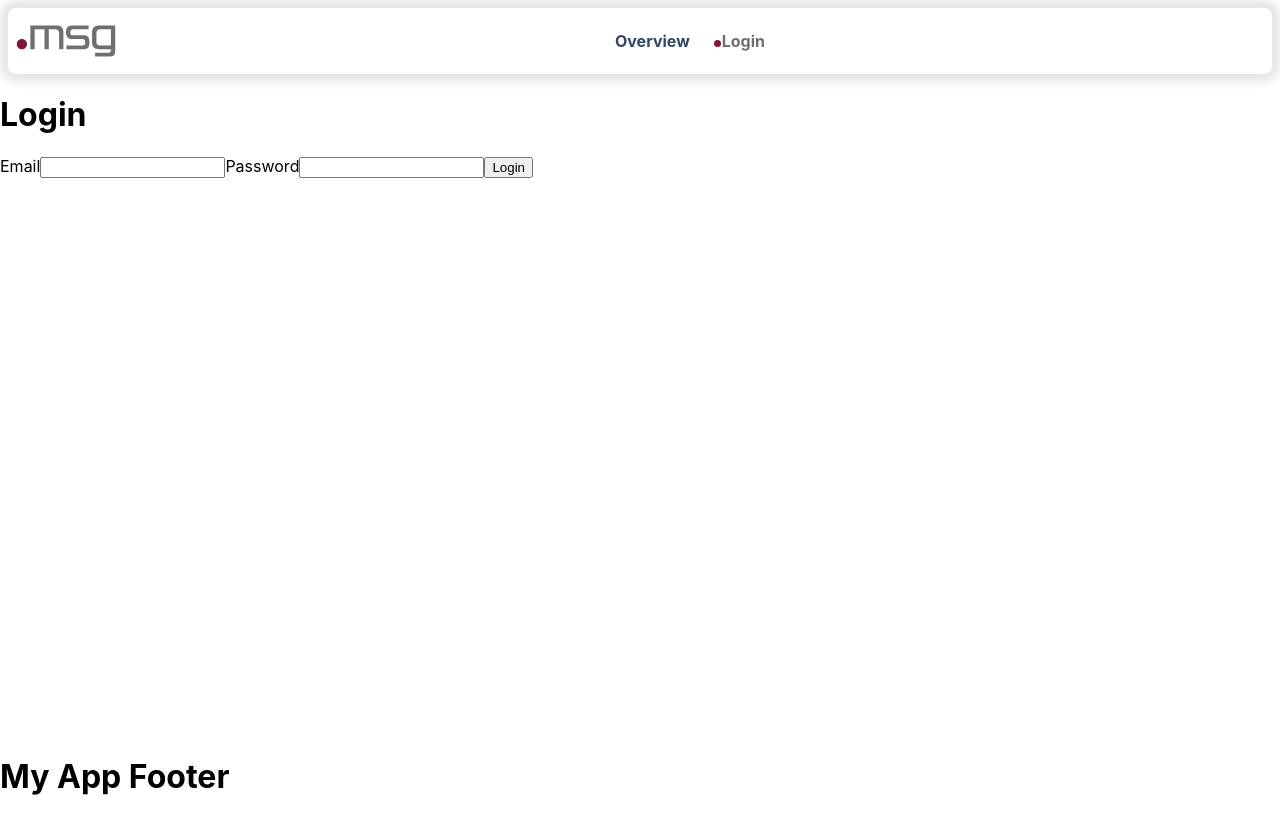
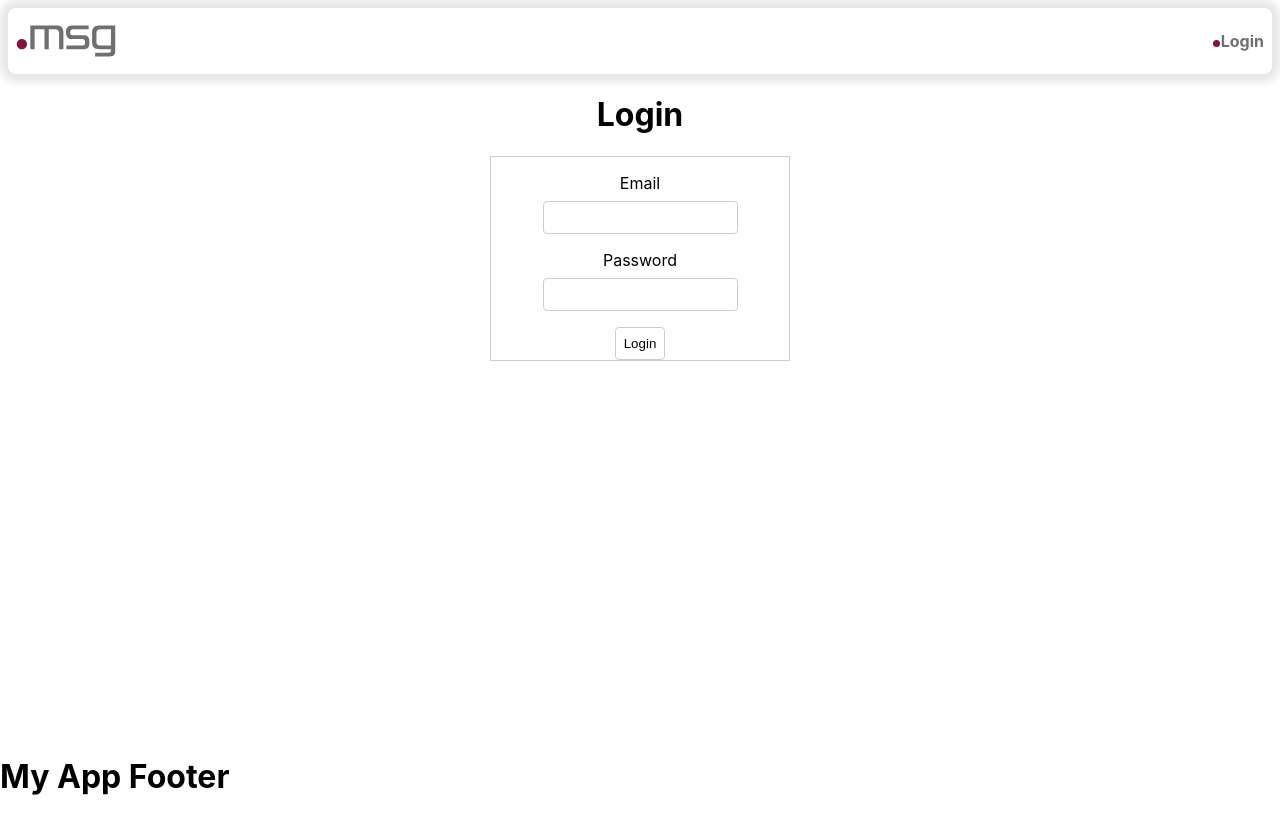
Before and after one commit to TayBone2305/mitarbeiterprofile-fuer-die-projekteinsatzplanung, a Next.js app in the folder fe/: page /login in a window 1280 px wide. Built offline with nearby package versions, Linux system fonts and the light colour scheme.

Commit message:
Style header and conditionally show nav - export user role  - create overview page from formaer index page  - WIP:style login form

```diff
--- a/fe/components/Header.tsx
+++ b/fe/components/Header.tsx
@@ -3,19 +3,42 @@ import Link from 'next/link';
 import styled from 'styled-components';
 import msgLogo from '../assets/msg-logo.svg';
 import { useUser } from '../context/user';
+import { Role } from '../data/user';
 
 const Header: React.FC<{ pathName: string }> = ({ pathName }) => {
 	const { user } = useUser();
 
 	const navLinks = [
-		{
-			name: 'Overview',
-			href: '/',
-		},
-		{
-			name: !user ? 'Login' : 'Logout',
-			href: !user ? '/login' : '/logout',
-		},
+		...(user?.role === Role.ADMIN
+			? [
+					{
+						name: 'Overview',
+						href: '/overview',
+					},
+			  ]
+			: []),
+		...(user?.role === Role.GUEST || user?.role === Role.USER
+			? [
+					{
+						name: 'My Profile',
+						href: '/profile',
+					},
+			  ]
+			: []),
+
+		...(!user
+			? [
+					{
+						name: 'Login',
+						href: '/login',
+					},
+			  ]
+			: [
+					{
+						name: 'Logout',
+						href: '/logout',
+					},
+			  ]),
 	];
 
 	return (
@@ -32,7 +55,7 @@ const Header: React.FC<{ pathName: string }> = ({ pathName }) => {
 			</Nav>
 
 			{user && (
-				<>
+				<LoggedInUserContainer>
 					<LoggedInAs>
 						Du bist eingeloggt als <span>{user.email}</span>
 					</LoggedInAs>
@@ -45,7 +68,7 @@ const Header: React.FC<{ pathName: string }> = ({ pathName }) => {
 							height={40}
 						/>
 					</Link>
-				</>
+				</LoggedInUserContainer>
 			)}
 		</MyHeader>
 	);
@@ -56,6 +79,7 @@ export default Header;
 const MyHeader = styled.header`
 	display: flex;
 	align-items: center;
+	justify-content: space-between;
 	background-color: ${(props) => props.theme.colors.white};
 	border-radius: 0.5rem;
 	margin: 0.5rem;
@@ -66,7 +90,7 @@ const MyHeader = styled.header`
 	z-index: 5;
 `;
 export const Nav = styled.nav`
-	flex: 1;
+	/* flex: 1; */
 	display: flex;
 	justify-content: center;
 	gap: 2rem;
@@ -101,6 +125,11 @@ export const Nav = styled.nav`
 	}
 `;
 
+const LoggedInUserContainer = styled.div`
+	display: flex;
+	align-items: center;
+`;
+
 const LoggedInAs = styled.p`
 	color: ${(props) => props.theme.colors.gray};
 	font-size: 0.8rem;
--- a/fe/data/user.ts
+++ b/fe/data/user.ts
@@ -11,7 +11,7 @@ export type UserType = {
 	hireDate: string;
 };
 
-const Role = {
+export const Role = {
 	ADMIN: 'admin',
 	USER: 'user',
 	GUEST: 'guest',
--- a/fe/pages/login.tsx
+++ b/fe/pages/login.tsx
@@ -1,5 +1,6 @@
 import { useRouter } from 'next/router';
 import { useState } from 'react';
+import styled from 'styled-components';
 import { useUser } from '../context/user';
 import { login as loginUser } from '../data/user';
 
@@ -24,7 +25,7 @@ const Login: React.FC = () => {
 	};
 
 	return (
-		<div>
+		<Container>
 			<h1>Login</h1>
 			<form onSubmit={login}>
 				<label htmlFor="email">Email</label>
@@ -46,8 +47,41 @@ const Login: React.FC = () => {
 				<button type="submit">Login</button>
 			</form>
 			{error && <p>{error}</p>}
-		</div>
+		</Container>
 	);
 };
 
 export default Login;
+
+const Container = styled.div`
+	max-width: 875px;
+	margin: 0 auto;
+	h1 {
+		text-align: center;
+	}
+	form {
+		display: flex;
+		flex-direction: column;
+		align-items: center;
+		max-width: 300px;
+		margin-inline: auto;
+		border: 1px solid #ccc;
+		label {
+			margin-top: 1rem;
+		}
+		input {
+			margin-top: 0.5rem;
+			padding: 0.5rem;
+			border: 1px solid #ccc;
+			border-radius: 4px;
+		}
+		button {
+			margin-top: 1rem;
+			padding: 0.5rem;
+			border: 1px solid #ccc;
+			border-radius: 4px;
+			background-color: #fff;
+			cursor: pointer;
+		}
+	}
+`;
```
Also changed, not shown: fe/pages/index.tsx (+4 -92 lines), fe/pages/overview.tsx (added, +117 -0 lines).
